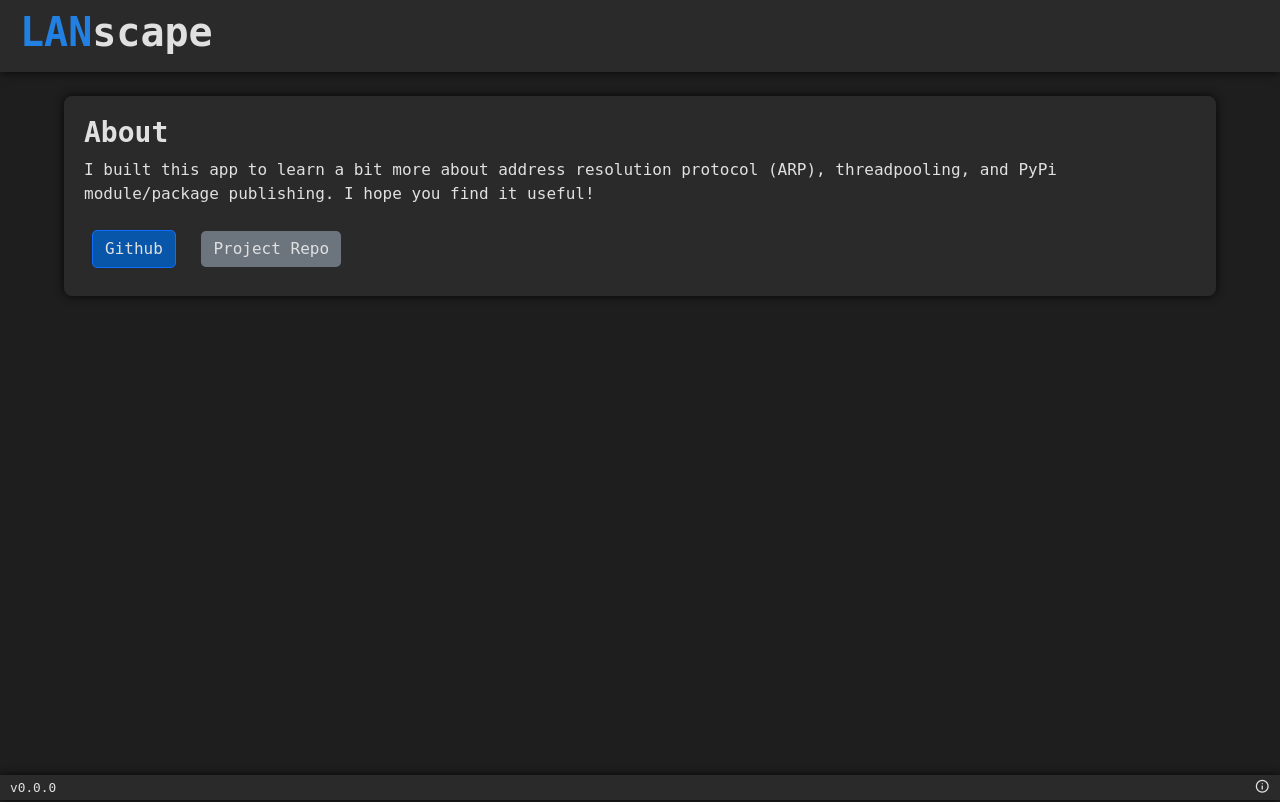
After one commit to mdennis281/LANscape, a Flask app: page /info in a window 1280 px wide. The commit adds this page. Run offline with Flask 3, Linux system fonts and the light colour scheme; parts of the project's set-up code (start-up, migrations or seed data) failed here and were passed over.

Commit message:
add info page, change some layout stuff

```diff
--- a/src/lanscape/blueprints/web/routes.py
+++ b/src/lanscape/blueprints/web/routes.py
@@ -22,8 +22,7 @@ def index():
         subnet=subnet,
         port_list=port_list,
         parallelism=parallelism,
-        alternate_subnets=subnets,
-        show_power = os.getenv('NOGUI')
+        alternate_subnets=subnets
     )
 
 @web_bp.route('/scan/<scan_id>', methods=['GET'])
@@ -41,3 +40,7 @@ def view_errors(scan_id):
 @web_bp.route('/shutdown-ui')
 def shutdown_ui():
     return render_template('shutdown.html')
+
+@web_bp.route('/info')
+def app_info():
+    return render_template('info.html')
--- a/src/lanscape/static/css/style.css
+++ b/src/lanscape/static/css/style.css
@@ -25,6 +25,7 @@
     --border-color: #444;
     --danger-border-color: #722;
 
+    --footer-height: 25px;
 }
 
 body {
@@ -64,7 +65,8 @@ footer {
     position: sticky;
     background-color: var(--primary-bg);
     box-shadow: 0 0 10px rgba(0,0,0,0.8);
-    height: 25px;
+    height: var(--footer-height);
+    transform:translateY(25px); /* removed in core.js */
     display: flex;
     justify-content: space-between;
     padding: 0 10px;
@@ -72,12 +74,16 @@ footer {
     bottom: 0;
     color: var(--text-color);
     font-size: .8em;
+    transition: all .2s ease-in-out;
 }
 footer .version span {
     color: var(--text-placeholder);
 }
+.div-hide {
+    display: none !important;
+}
 
-#scan-container {
+#content {
     width: 100vw;
     height: 100%;
     overflow-y: auto;
@@ -193,19 +199,28 @@ details {
     box-shadow: 0 1px 1px rgba(0, 0, 0, 0.075) inset, 0 0 8px rgba(200, 85, 85, 0.6);
 }
 
+#app-actions a .material-symbols-outlined {
+    font-size: inherit
+}
+#app-actions {
+    padding-top: 5px;
+}
+
+#app-actions,
+#app-actions a {
+    font-size: 1.1em;
+    color: var(--text-color);
+    text-decoration: none;
+    cursor: pointer;
+}
+#app-actions a:hover {
+    color: var(--text-placeholder)
+}
+
 #power-button {
-    color: green;
+    color: var(--success-accent);
     transition: all .2s ease-in-out;
     cursor: pointer;
-    position: absolute;
-    top: 0;
-    left: 0;
-    padding: 5px;
-    font-size: 1em;
-    border: 1px solid var(--border-color);
-    border-width: 0 1px 1px 0;
-    border-radius: 0 0 5px 0;
-    background-color: var(--secondary-bg);
 }
 #power-button:hover {
     color: var(--text-danger-color);
@@ -318,7 +333,7 @@ button {
     transition: background-color 0.2s ease;
 }
 .btn-secondary:hover {
-    background-color: var(--secondary-accent);
+    background-color: var(--secondary-accent-hover);
 }
 .btn-info, button.btn-info {
     background-color: var(--info-accent);
--- /dev/null
+++ b/src/lanscape/static/js/core.js
@@ -0,0 +1,39 @@
+$(document).ready(function() {
+    rightSizeDocLayout(0,showFooter);
+    initTooltips();
+})
+
+$(window).on('resize', function() {
+    rightSizeDocLayout();
+});
+
+
+function rightSizeDocLayout(delay=20,callback=null) {
+    setTimeout(() => {
+        const content = $('#content');
+        if (content) {
+            const headerHeight = $('#header').outerHeight();
+            const footerHeight = $('footer').outerHeight();
+            const viewportHeight = $(window).height();
+
+            const newHeight = viewportHeight - headerHeight - footerHeight;
+            content.height(newHeight);
+
+        }
+        if (callback) callback();
+    },delay);
+}
+
+function showFooter() {
+    const footer = $('footer');
+    footer.removeClass('div-hide');
+    setTimeout(() => {footer.css('transform','translateY(0px)')},1);
+}
+
+
+function initTooltips() {
+    var tooltipTriggerList = [].slice.call(document.querySelectorAll('[data-bs-toggle="tooltip"]'))
+    tooltipTriggerList.map(function (tooltipTriggerEl) {
+    return new bootstrap.Tooltip(tooltipTriggerEl)
+    })
+}
--- a/src/lanscape/templates/base.html
+++ b/src/lanscape/templates/base.html
@@ -7,7 +7,7 @@
 <body>
 
     {% block content %}{% endblock %}
-    <footer>
+    <footer class="div-hide">
         <div class="version">
             v{{app_version}}
             {% if update_available %}
@@ -15,6 +15,31 @@
             {% endif %}
         </div>
 
+        <div id="app-actions">
+            <a href="/info">
+                <span
+                    class="material-symbols-outlined"
+                    data-bs-toggle="tooltip"
+                    data-bs-placement="top"
+                    title="App info">
+                    info
+                </span>
+            </a>
+
+            {% if runtime_args.get('nogui') %}
+            <a href="/shutdown-ui">
+                <span
+                    id="power-button"
+                    class="material-symbols-outlined"
+                    data-bs-toggle="tooltip"
+                    data-bs-placement="top"
+                    title="Shutdown App">
+                    power_settings_new
+                </span>
+            </a>
+            {% endif %}
+        </div>
+
     </footer>
 </body>
 </html>
--- a/src/lanscape/templates/core/scripts.html
+++ b/src/lanscape/templates/core/scripts.html
@@ -2,3 +2,4 @@
 <script src="https://cdn.jsdelivr.net/npm/bootstrap@5.3.0/dist/js/bootstrap.min.js"></script>
 <script src="https://code.jquery.com/jquery-3.7.1.min.js" integrity="sha256-/JqT3SQfawRcv/BIHPThkBvs0OEvtFFmqPF/lYI/Cxo=" crossorigin="anonymous"></script>
 <script src="https://cdn.jsdelivr.net/npm/@popperjs/core@2.9.2/dist/umd/popper.min.js"></script>
+<script src="{{ url_for('static', filename='js/core.js') }}"></script>
--- a/src/lanscape/templates/error.html
+++ b/src/lanscape/templates/error.html
@@ -4,12 +4,12 @@
 <div id="header">
       <!-- Header and Scan Submission Inline -->
     <div class="d-flex justify-content-start align-items-center">
-        <h1 class="title" onclick="location.reload()">
+        <h1 class="title" onclick="location.href = '/'">
             <span>LAN</span>scape
         </h1>
     </div>
 </div>
-<div class="scroll-container">
+<div class="scroll-container" id="content">
     <div class="container-fluid my-4">
         <h3 class="text-danger">500 - Internal Server Error</h3>
         <h5>{{ error or 'That was unexpected.' }}</h5>
--- /dev/null
+++ b/src/lanscape/templates/info.html
@@ -0,0 +1,42 @@
+{% extends "base.html" %}
+
+{% block content %}
+<div id="header">
+      <!-- Header and Scan Submission Inline -->
+    <div class="d-flex justify-content-start align-items-center">
+        <h1 class="title" onclick="location.href = '/'">
+            <span>LAN</span>scape
+        </h1>
+    </div>
+</div>
+<div class="scroll-container" id="content">
+    {% if update_available %}
+    <div class="container-fluid my-4">
+        <h3>New version available!</h3>
+        <p>
+            A new version has been published to PyPi.
+            ({{app_version}} -> {{latest_version}})
+        </p>
+        <input type="text" readonly class="form-control mb-3 mt-3" value="pip install --upgrade lanscape --no-cache"/>
+        <a  href="https://pypi.org/project/lanscape/" target="_blank"></a>
+            <button class="btn btn-primary m-2">PyPi - Lanscape</button>
+        </a>
+    </div>
+    {% endif %}
+
+    <div class="container-fluid my-4">
+        <h3>About</h3>
+        <p>
+            I built this app to learn a bit more about address resolution protocol (ARP), threadpooling, and PyPi module/package publishing.
+            I hope you find it useful!
+        </p>
+        <a  href="https://github.com/mdennis281/" target="_blank"></a>
+            <button class="btn btn-primary m-2">Github</button>
+        </a>
+        <a  href="https://github.com/mdennis281/LANscape" target="_blank">
+            <button class="btn btn-secondary m-2">Project Repo</button>
+        </a>
+    </div>
+</div>
+
+{% endblock %}
--- a/src/lanscape/templates/main.html
+++ b/src/lanscape/templates/main.html
@@ -42,7 +42,7 @@
     </div>
 
     <!-- Advanced Section -->
-    <details onclick="rightSizeScanContainer()">
+    <details onclick="rightSizeDocLayout()">
         <summary>Advanced</summary>
         <div class="form-group mt-2">
             <label for="port_list">Port List:</label>
@@ -59,7 +59,7 @@
         </div>
     </details>
 </div>
-<div id="scan-container">
+<div id="content">
     <div class="container-fluid my-4">
         <!-- Scan Results -->
         <div id="scan-results" class="div-hide">
--- a/src/lanscape/templates/scan/scan-error.html
+++ b/src/lanscape/templates/scan/scan-error.html
@@ -1,7 +1,7 @@
 {% extends "base.html" %}
 
 {% block content %}
-<div class="scroll-container">
+<div class="scroll-container" id="#content">
     <div class="container-fluid my-4">
         <h3>Scan Errors:</h3>
 
```
Also changed, not shown: src/lanscape/static/js/layout-sizing.js (added, +30 -0 lines), src/lanscape/static/js/main.js (+1 -22 lines), src/lanscape/templates/shutdown.html (+8 -7 lines).
